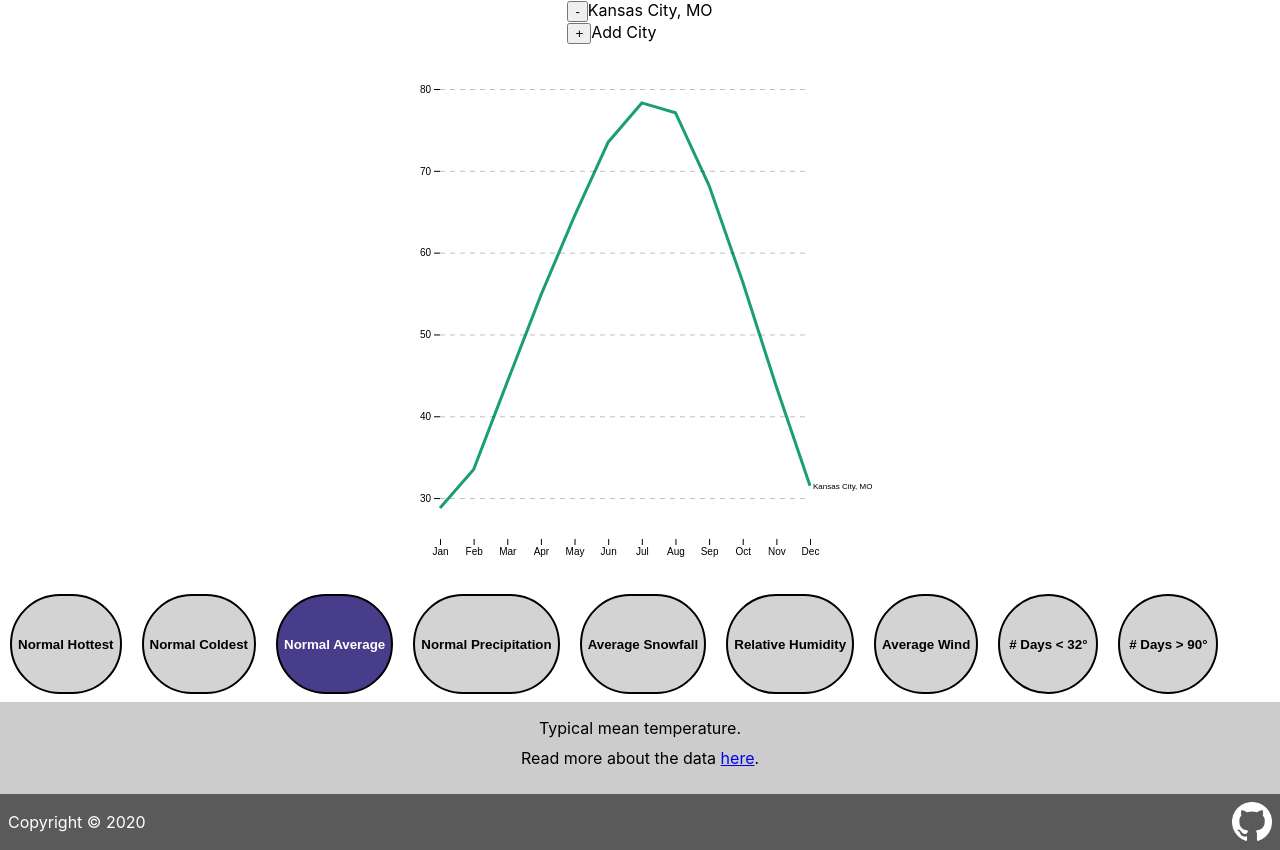
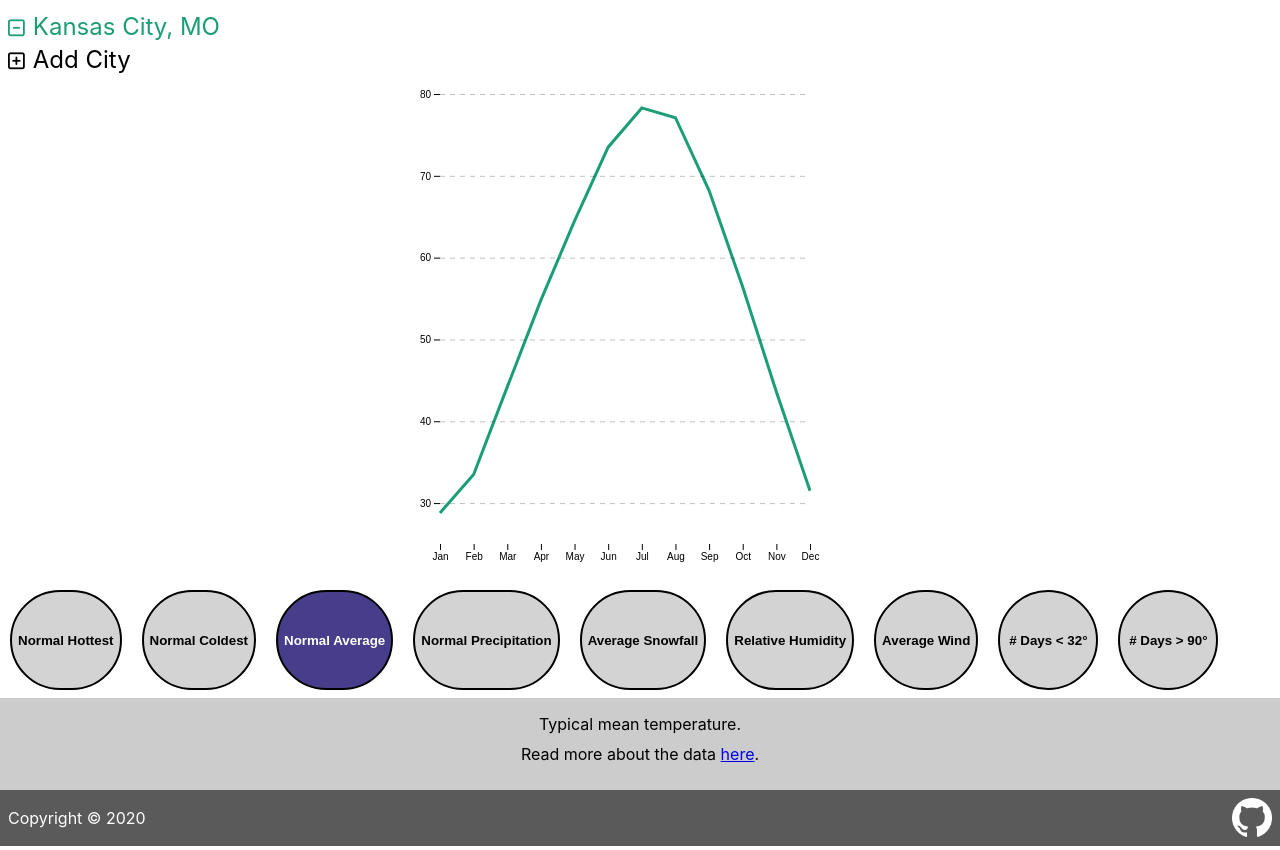
Before and after one commit to DaleMatthews/weather-compare, a React (Create React App) app in the folder weather-compare-app/: page / in a window 1280 px wide. Built offline with nearby package versions, Linux system fonts and the light colour scheme; the HTML template or start-up script is replaced by a standard one.

Commit message:
Update city display styling and remove chart labels

```diff
--- a/weather-compare-app/public/index.html
+++ b/weather-compare-app/public/index.html
@@ -15,6 +15,8 @@
       user's mobile device or desktop. See https://developers.google.com/web/fundamentals/web-app-manifest/
     -->
     <link rel="manifest" href="%PUBLIC_URL%/manifest.json" />
+
+    <link href="https://kit-free.fontawesome.com/releases/latest/css/free.min.css" media="all" rel="stylesheet" id="font-awesome-5-kit-css">
     <!--
       Notice the use of %PUBLIC_URL% in the tags above.
       It will be replaced with the URL of the `public` folder during the build.
--- /dev/null
+++ b/weather-compare-app/src/components/DisplayCities/DisplayCities.css
@@ -0,0 +1,31 @@
+.display-cities {
+  align-self: flex-start;
+  font-size: 1.5rem;
+  padding: 8px 8px 0 8px;
+}
+
+.display-cities i.far {
+  font-size: 1.2rem;
+  margin-right: 8px;
+}
+
+.selected-city, .add-city {
+  cursor: pointer;
+}
+
+.selected-city {
+  padding: 4px 0;
+}
+
+.selected-city--0 {
+  color: #1b9e77;
+}
+.selected-city--1 {
+  color: #d95f02;
+}
+.selected-city--2 {
+  color: #7570b3;
+}
+.selected-city--3 {
+  color: #e7298a;
+}
--- a/weather-compare-app/src/components/DisplayCities/DisplayCities.js
+++ b/weather-compare-app/src/components/DisplayCities/DisplayCities.js
@@ -2,6 +2,7 @@
 import { connect } from "react-redux";
 import CitySelection from "../CitySelection/CitySelection";
 import { removeCitySelection } from "../../redux/actions";
+import "./DisplayCities.css";
 
 class DisplayCities extends Component {
   constructor(props) {
@@ -20,15 +21,15 @@
 
   render() {
     const selectedCities = this.props.selectedCities.map((city, i) => (
-      <div className={`selected-city selected-city--${i}`}>
-        <button onClick={() => this.props.removeCitySelection(city)}>-</button>
+      <div className={`selected-city selected-city--${i}`} onClick={() => this.props.removeCitySelection(city)}>
+        <i className="far fa-minus-square"></i>
         <span>{city}</span>
       </div>
     ));
 
     const addButton =
-      <div className="add-city">
-        <button onClick={() => this.setState({ showDialog: !this.state.showDialog })}>+</button>
+      <div className="add-city" onClick={() => this.setState({ showDialog: !this.state.showDialog })}>
+        <i className="far fa-plus-square"></i>
         <span>Add City</span>
       </div>;
 
--- a/weather-compare-app/src/components/WeatherChart/WeatherChart.css
+++ b/weather-compare-app/src/components/WeatherChart/WeatherChart.css
@@ -2,8 +2,7 @@
   width: 100%;
   max-width: 500px;
   display: block;
-  margin: 0 auto;
-  flex-basis: 550px;
+  padding: 0 0 16px 0;
 }
 
 #weatherSvg, #weatherSvg svg {
--- a/weather-compare-app/src/components/WeatherChart/WeatherChart.js
+++ b/weather-compare-app/src/components/WeatherChart/WeatherChart.js
@@ -83,14 +83,14 @@
       .attr("d", d => line(d.values))
       .attr("stroke", (d, index) => color(index))
 
-    city
-      .append("text")
-      .datum(d => ({ id: d.id, value: d.values[d.values.length - 1] }))
-      .attr("transform", d => `translate(${x(d.value.date)},${y(d.value.temperature)})`)
-      .attr("x", 3)
-      .attr("dy", "0.35em")
-      .style("font", "8px sans-serif")
-      .text(d => d.id);
+    // city
+    //   .append("text")
+    //   .datum(d => ({ id: d.id, value: d.values[d.values.length - 1] }))
+    //   .attr("transform", d => `translate(${x(d.value.date)},${y(d.value.temperature)})`)
+    //   .attr("x", 3)
+    //   .attr("dy", "0.35em")
+    //   .style("font", "8px sans-serif")
+    //   .text(d => d.id);
 
     svg.selectAll(".domain").remove();
   };
```
